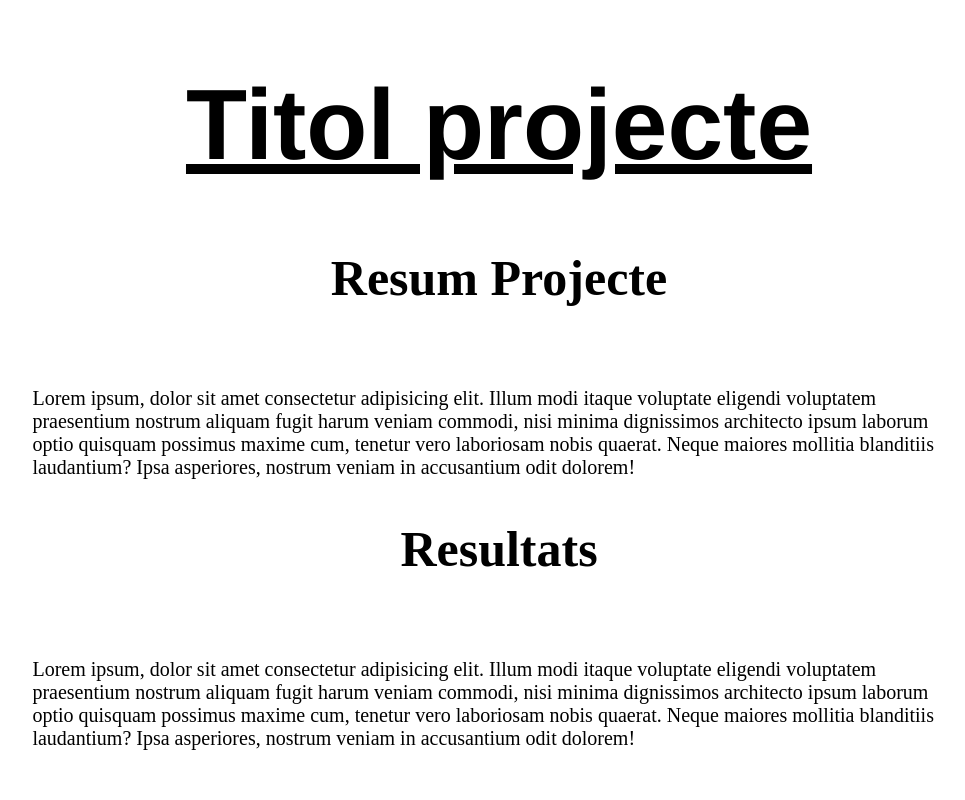
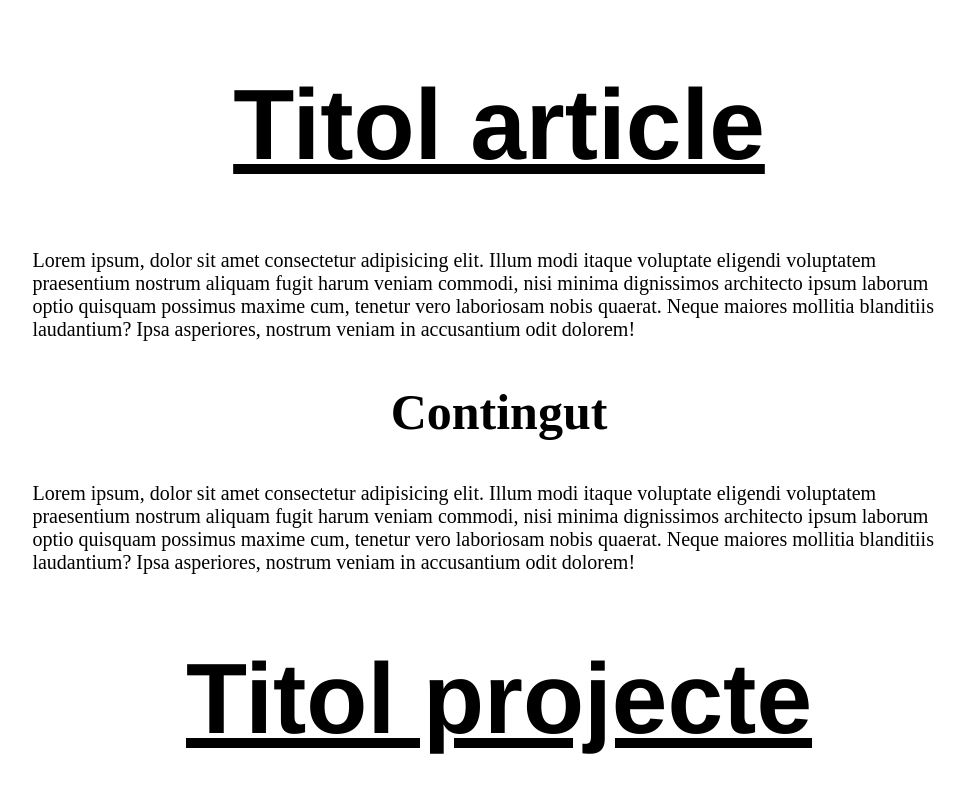
Before and after one commit to markis24/Proyecto-UB-GRICS, a React (Vite) app: page / in a window 1280 px wide. Shown: the top 800 px of the page, without its empty margins (141-1106 px from the left). Built offline with nearby package versions, Linux system fonts and the light colour scheme.

Commit message:
Añadido titol_article

```diff
--- /dev/null
+++ b/src/Componentes/body/Titol_article.css
@@ -0,0 +1,10 @@
+div h1 {
+    text-align: center;
+}
+div h2{
+    text-align: center;
+    font-size: 50px;
+}
+div div p{
+    font-size: 20px;
+}
--- /dev/null
+++ b/src/Componentes/body/Titol_article.jsx
@@ -0,0 +1,14 @@
+import './Titol_article.css';
+
+function Titol_article() {
+    return (
+        <div>
+            <h1>Titol article</h1>
+            <div><p>Lorem ipsum, dolor sit amet consectetur adipisicing elit. Illum modi itaque voluptate eligendi voluptatem praesentium nostrum aliquam fugit harum veniam commodi, nisi minima dignissimos architecto ipsum laborum optio quisquam possimus maxime cum, tenetur vero laboriosam nobis quaerat. Neque maiores mollitia blanditiis laudantium? Ipsa asperiores, nostrum veniam in accusantium odit dolorem! </p></div>
+            <h2>Contingut</h2>
+            <div><p>Lorem ipsum, dolor sit amet consectetur adipisicing elit. Illum modi itaque voluptate eligendi voluptatem praesentium nostrum aliquam fugit harum veniam commodi, nisi minima dignissimos architecto ipsum laborum optio quisquam possimus maxime cum, tenetur vero laboriosam nobis quaerat. Neque maiores mollitia blanditiis laudantium? Ipsa asperiores, nostrum veniam in accusantium odit dolorem! </p></div>
+            </div>
+    );
+}
+
+export default Titol_article;
--- a/src/main.jsx
+++ b/src/main.jsx
@@ -5,9 +5,11 @@ import body from './Componentes/body/Publicaciones.jsx'
 import Publicaciones from './Componentes/body/Publicaciones.jsx';
 import Main_page from './Componentes/body/Titol_projecte.jsx';
 import Titol_projecte from './Componentes/body/Titol_projecte.jsx';
+import Titol_article from './Componentes/body/Titol_article.jsx';
 
 ReactDOM.createRoot(document.getElementById('root')).render(
     <React.StrictMode>
+        <Titol_article />
         <Titol_projecte />
         <Publicaciones />
     </React.StrictMode>,
```
